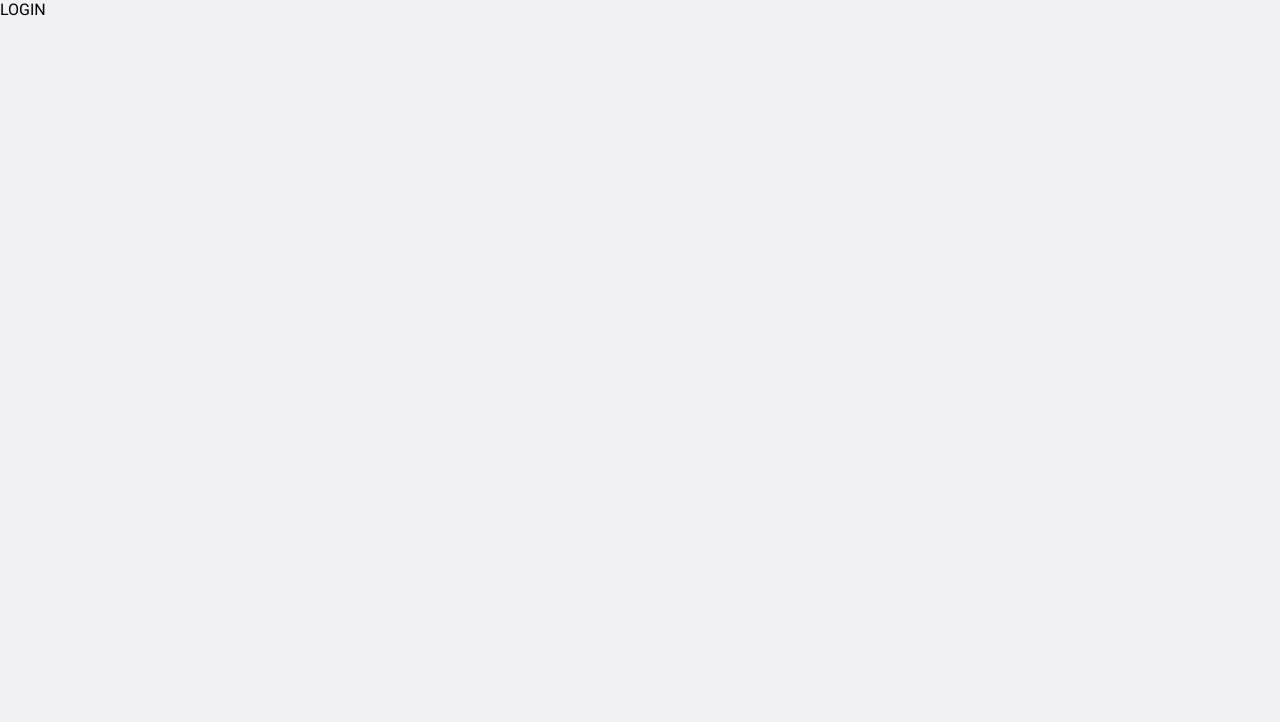
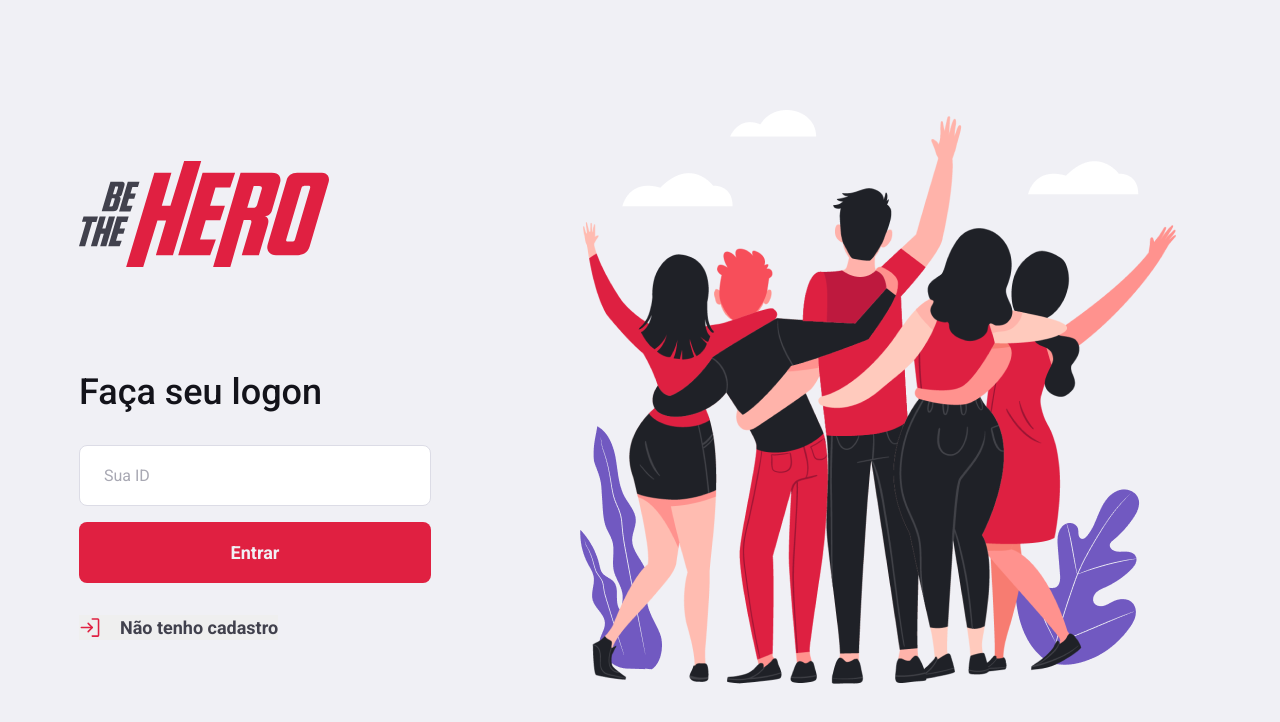
Before and after one commit to GustavoSilv4/BeTheHero-Rocketseat, a React (Vite) app: page / in a window 1280 px wide. Shown: the top 722 px of the page. Built offline with nearby package versions, Linux system fonts and the light colour scheme.

Commit message:
feat: created html and css of login page

```diff
--- a/src/pages/Login/index.tsx
+++ b/src/pages/Login/index.tsx
@@ -1,3 +1,31 @@
+import { SignIn } from 'phosphor-react'
+
+import logo from '../../assets/Logo.svg'
+import login from '../../assets/Login.png'
+
+import { Container, FormLogon, ImageLogonContainer, Logo, Logon, LogonContainer } from './styles'
+
 export function Login() {
-  return <div>LOGIN</div>
+  return (
+    <Container>
+      <LogonContainer>
+        <Logo>
+          <img src={logo} alt="" />
+        </Logo>
+        <Logon>
+          <h1>Faça seu logon</h1>
+          <FormLogon action="">
+            <input type="text" placeholder="Sua ID" />
+            <button type="submit">Entrar</button>
+          </FormLogon>
+          <button>
+            <SignIn size={25} /> Não tenho cadastro
+          </button>
+        </Logon>
+      </LogonContainer>
+      <ImageLogonContainer>
+        <img src={login} alt="" />
+      </ImageLogonContainer>
+    </Container>
+  )
 }
--- a/src/pages/Login/styles.ts
+++ b/src/pages/Login/styles.ts
@@ -0,0 +1,78 @@
+import styled from 'styled-components'
+
+export const Container = styled.main`
+  height: 100vh;
+  display: flex;
+  align-items: center;
+  justify-content: center;
+  gap: 8.125rem;
+`
+export const LogonContainer = styled.div``
+
+export const Logo = styled.div`
+  margin-bottom: 6.25rem;
+`
+
+export const Logon = styled.div`
+  > h1 {
+    font-size: 2.25rem;
+    font-weight: 500;
+    color: ${(props) => props.theme['title-primary']};
+    margin-bottom: 2rem;
+  }
+
+  > button {
+    display: flex;
+    align-items: center;
+    gap: 1rem;
+
+    cursor: pointer;
+    border: none;
+
+    font-size: 1.125rem;
+    font-weight: bold;
+
+    color: ${(props) => props.theme['title-secondary']};
+
+    > svg {
+      color: ${(props) => props.theme.red};
+    }
+  }
+`
+
+export const FormLogon = styled.form`
+  > input {
+    width: 22rem;
+    padding: 1.25rem 1.5rem;
+    border-radius: 8px;
+    border: 1px solid ${(props) => props.theme['input-line']};
+    color: ${(props) => props.theme['title-secondary']};
+    margin-bottom: 1rem;
+
+    ::placeholder {
+      color: ${(props) => props.theme['text-secondary']};
+    }
+  }
+
+  > button {
+    display: block;
+    width: 22rem;
+    padding: 1.25rem 0;
+    margin-bottom: 2rem;
+    border: none;
+    border-radius: 8px;
+    cursor: pointer;
+
+    font-size: 1.125rem;
+    font-weight: bold;
+
+    color: ${(props) => props.theme.background};
+    background-color: ${(props) => props.theme.red};
+  }
+`
+
+export const ImageLogonContainer = styled.div`
+  > img {
+    width: 100%;
+  }
+`
```
